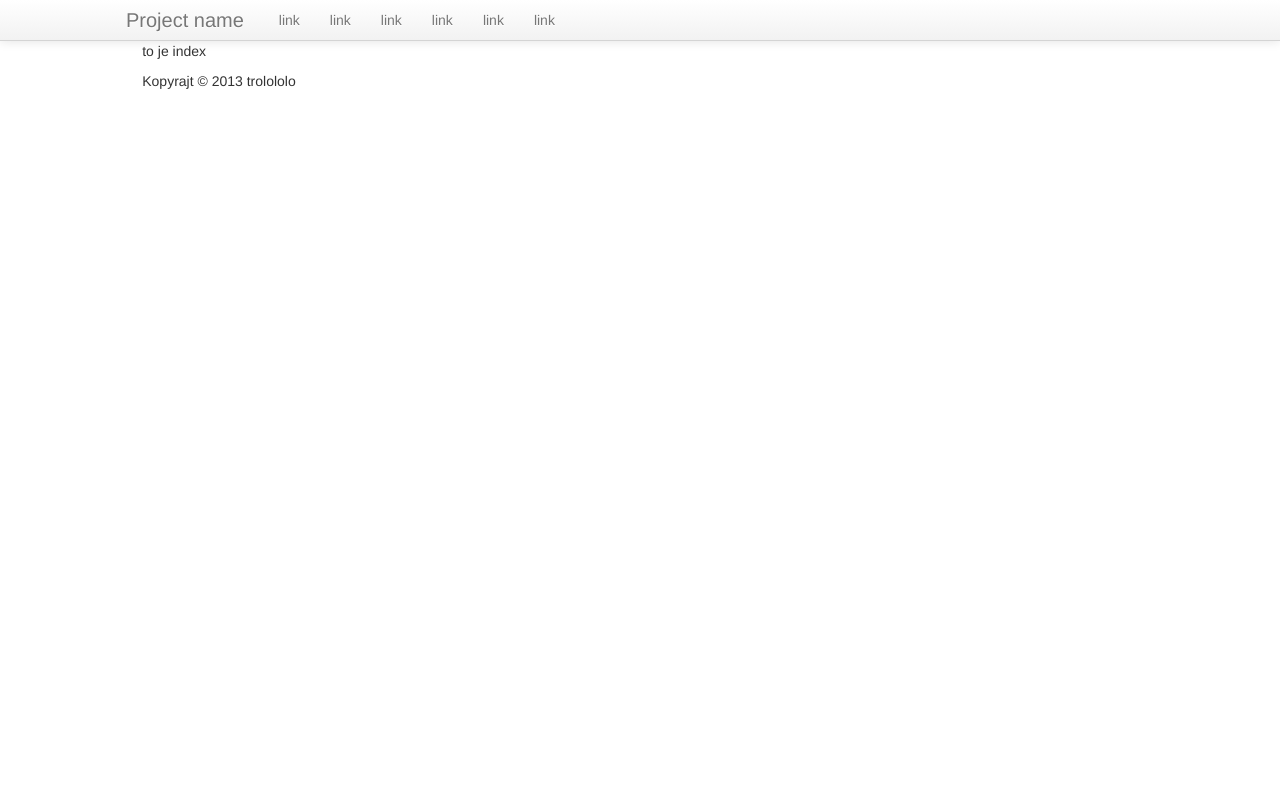
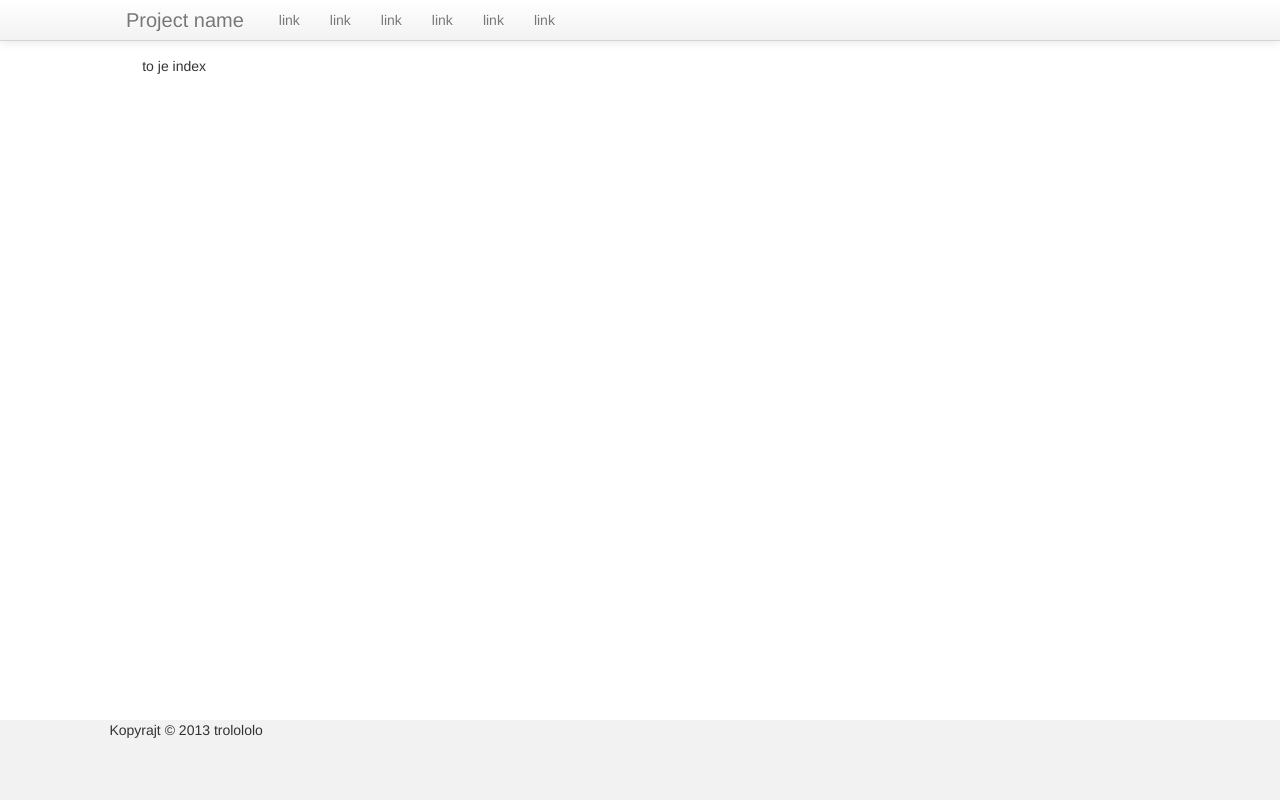
Before and after one commit to v0y/sport-tracker-with-acziwments, a Django app: page / in a window 1280 px wide. Run offline with Django 3.2, Linux system fonts and the light colour scheme; some libraries are stand-ins or nearby versions.

Commit message:
added sticky footer

```diff
--- /dev/null
+++ b/app/app/subapps/structure/static/css/style.css
@@ -0,0 +1,25 @@
+html,
+body {
+	margin:0;
+	padding:0;
+	height:100%;
+}
+
+#wrapper {
+	min-height:100%;
+	position:relative;
+}
+
+#content {
+	padding-top: 15px;
+	padding-bottom: 15px;
+	padding-bottom:80px;   /* Height of the footer element */
+}
+
+#footer-wrapper {
+	height:80px;
+	width:100%;
+	position:absolute;
+	bottom:0;
+	background-color: #f2f2f2;
+}
--- a/app/app/subapps/structure/templates/structure/main.html
+++ b/app/app/subapps/structure/templates/structure/main.html
@@ -7,6 +7,7 @@
 		<meta name="viewport" content="width=device-width, initial-scale=1.0">
 		<link rel="stylesheet" media="screen" href="{% static "bootstrap/css/bootstrap.min.css" %}">
 		<link rel="stylesheet" media="screen" href="{% static "bootstrap/css/bootstrap-responsive.min.css" %}">
+		<link rel="stylesheet" media="screen" href="{% static "css/style.css" %}">
 	</head>
 	<!-- ===================================== BODY ===================================== -->
 	<body>
@@ -45,12 +46,13 @@
 				<div id="content" class="span10 offset1">
 					{% block content %}{% endblock %}
 				</div>
-
 				<!-- ------------------------------------- FOOTER ------------------------------------- -->
-				<div id="footer" class="span10 offset1">
-					<p>
-						Kopyrajt &copy; 2013 trolololo
-					</p>
+				<div id="footer-wrapper">
+					<div id="footer" class="span10 offset1">
+						<p>
+							Kopyrajt &copy; 2013 trolololo
+						</p>
+					</div>
 				</div>
 			</div>
 		</div> <!-- wrapper -->
```
